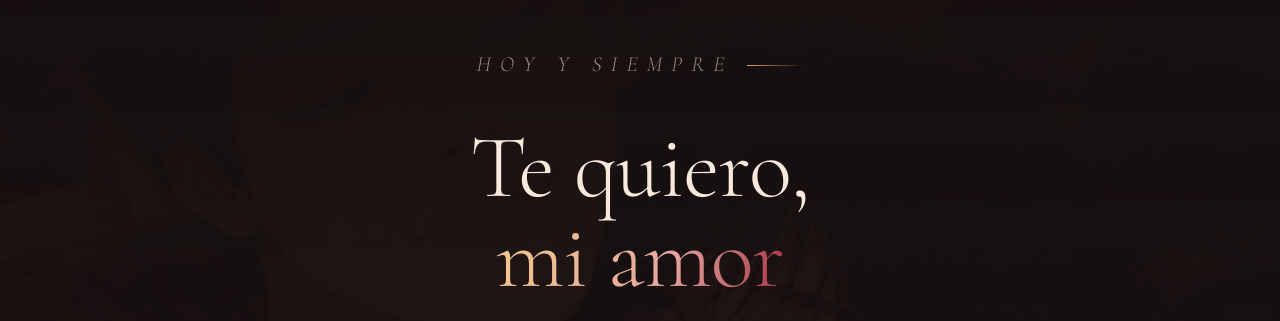
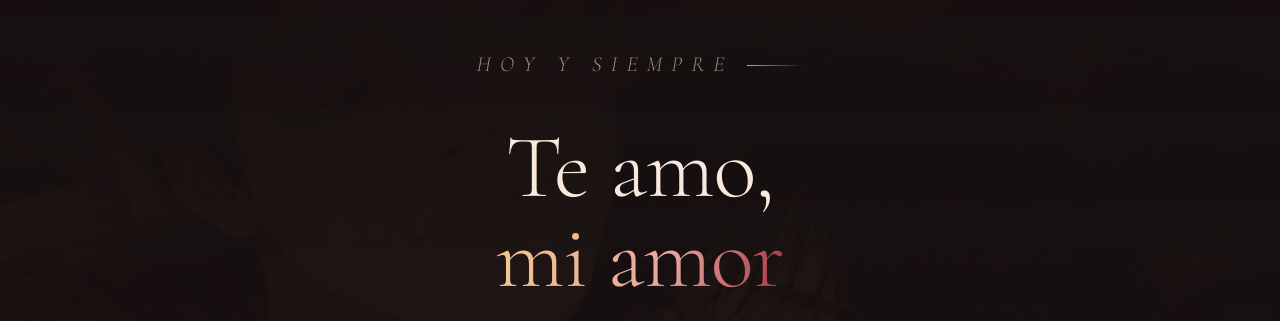
Before and after one commit to userelian/feliz_dia_mi_amor, a plain HTML site: page index.html in a window 1280 px wide. Shown: the part 1940-2261 px from the top of the page. Drawn offline with nearby package versions, Linux system fonts and the light colour scheme.

Commit message:
cierre: "Te quiero" -> "Te amo"

```diff
--- a/index.html
+++ b/index.html
@@ -390,7 +390,7 @@ html.static{scroll-behavior:auto!important}
   <div class="veil" aria-hidden="true"></div>
   <div class="inner">
     <p class="eyebrow reveal" style="justify-content:center">Hoy y siempre</p>
-    <h2 class="reveal" style="--d:80ms">Te quiero,<br><span class="grad">mi amor</span></h2>
+    <h2 class="reveal" style="--d:80ms">Te amo,<br><span class="grad">mi amor</span></h2>
     <p class="reveal" style="--d:160ms">Que nadie te lo diga antes que yo: eres la mejor cosa que me ha pasado, y no pienso dejárselo decir a nadie más.</p>
     <div class="reveal" style="--d:240ms">
       <button class="btn magnetic" id="bigBtn"><span>Soltar todas las rosas</span></button>
```
